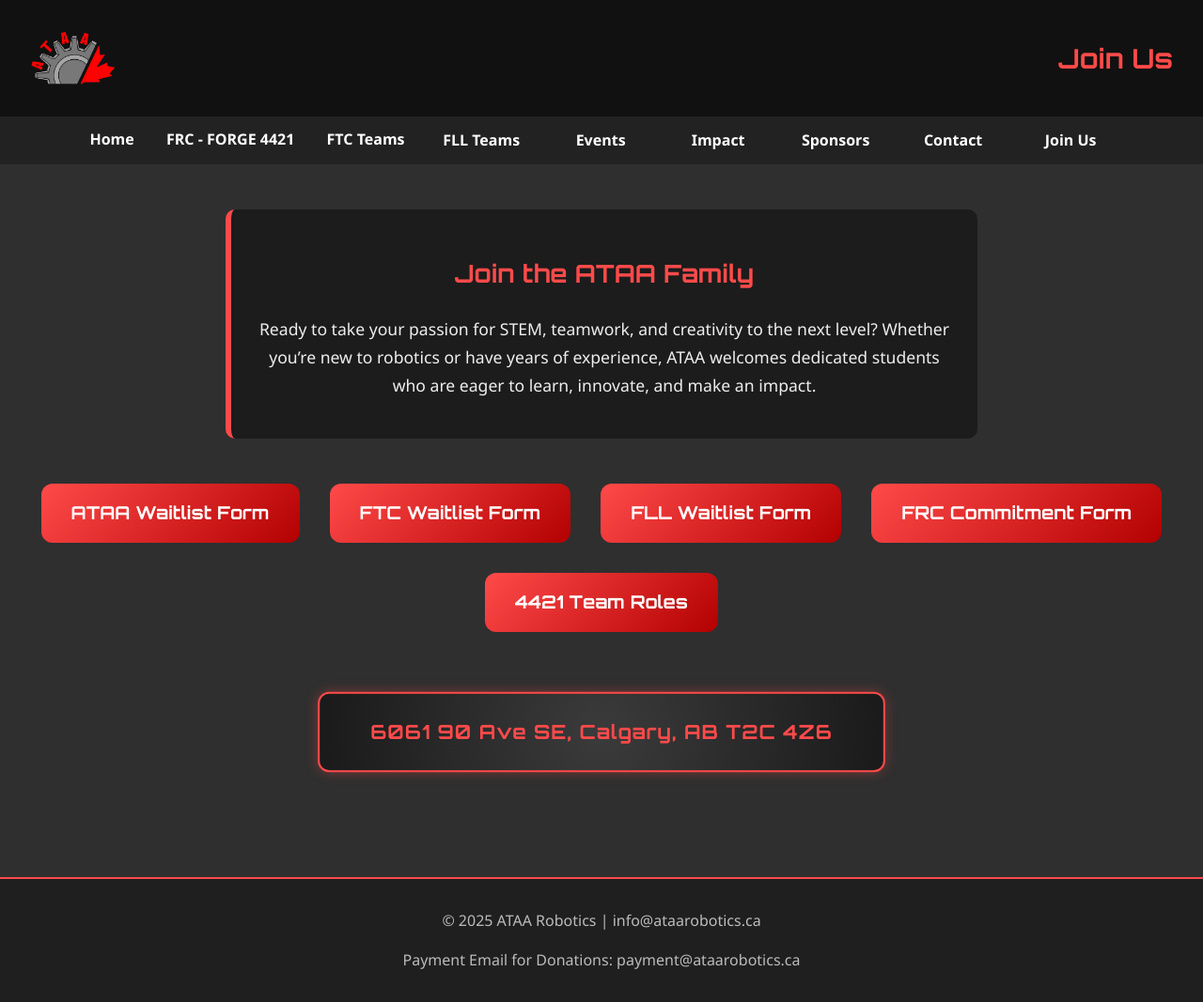
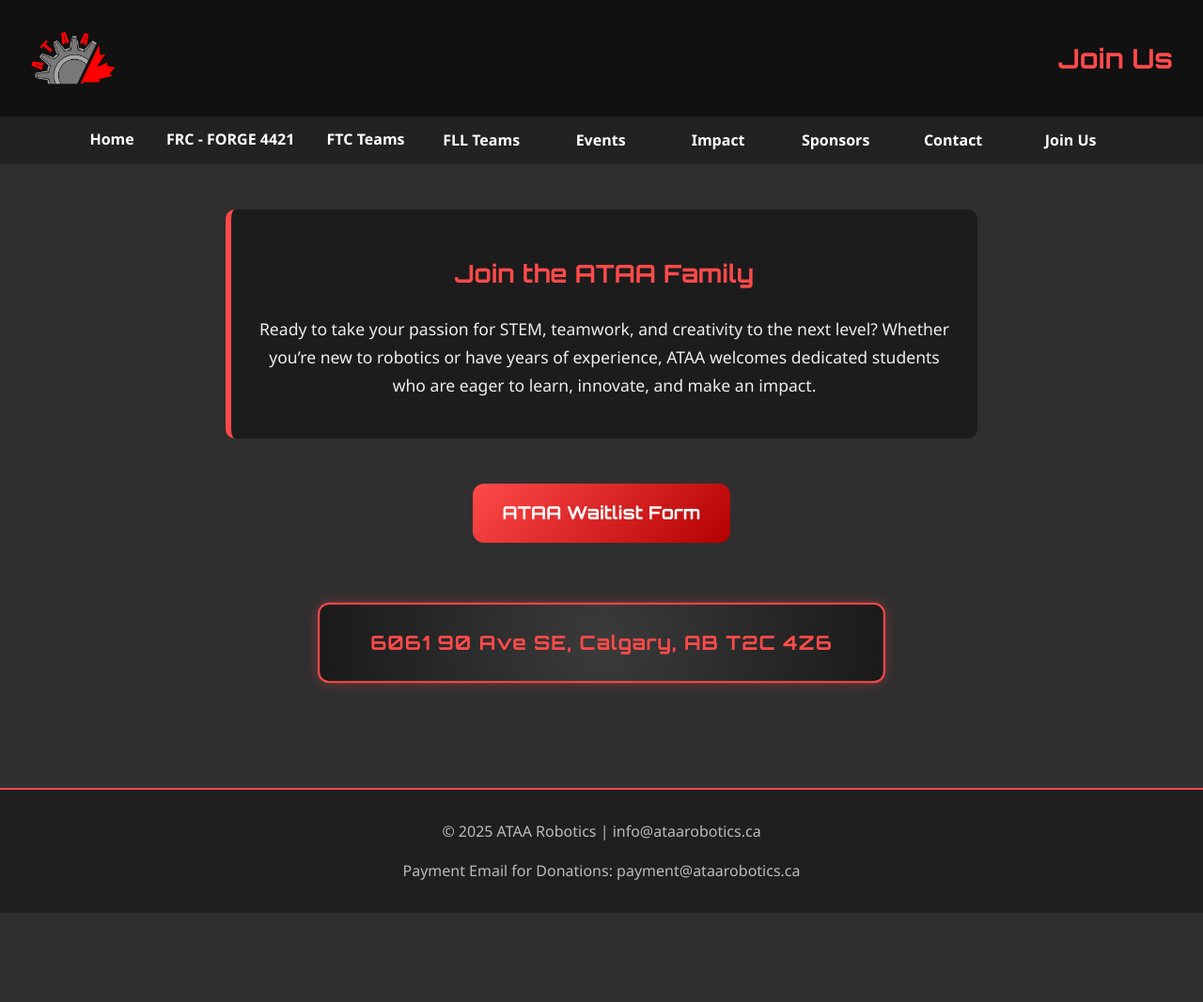
Before and after one commit to ATAARobotics/ataarobotics.github.io, a Jekyll site: the page built from joinus.html, in a window 1280 px wide. Shown: the whole page at 94% size. Built offline with Jekyll 4.4.1, drawn with Linux system fonts in a browser that asks for light colours; after the commit the page ends 972 px from its top, so only the background shows below that.

Commit message:
fix: waitlist forms

```diff
--- a/joinus.html
+++ b/joinus.html
@@ -130,13 +130,6 @@ title: Join Us
   <div class="form-links">
     <a href="https://docs.google.com/forms/d/e/1FAIpQLSd8-mhv2ub75MLiW2oJhK2cK-gVpVt0MC42PRDtC9tEMKDvPg/viewform?fbzx=-5483152079809542505&pli=1"
       target="_blank" class="form-link"> ATAA Waitlist Form</a>
-     <a href="https://docs.google.com/forms/d/e/1FAIpQLSffqUXcJUotujOhu28vrdZ1xacui_YztoV4lKolfHRbK3B-uw/viewform"
-      target="_blank" class="form-link"> FTC Waitlist Form</a>
-    <a href="https://docs.google.com/forms/d/e/1FAIpQLSc9qUUyIpkYE94u63Hr2iuXls5iZxvWV2EAohs-51Zjkhkzsg/viewform"
-      target="_blank" class="form-link">FLL Waitlist Form </a>
-    <a href="Team 4421 FORGE Robotics Commitment.docx" target="_blank" class="form-link"> FRC Commitment Form</a>
-    <a href="https://docs.google.com/document/d/1JoEqZJzq_SHpoK6fU4rz6_R89_xOZkwf/edit?usp=drive_link&ouid=110908189717055476986&rtpof=true&sd=true"
-      target="_blank" class="form-link"> 4421 Team Roles</a>
   </div>
 
   <div class="location-box">
```
